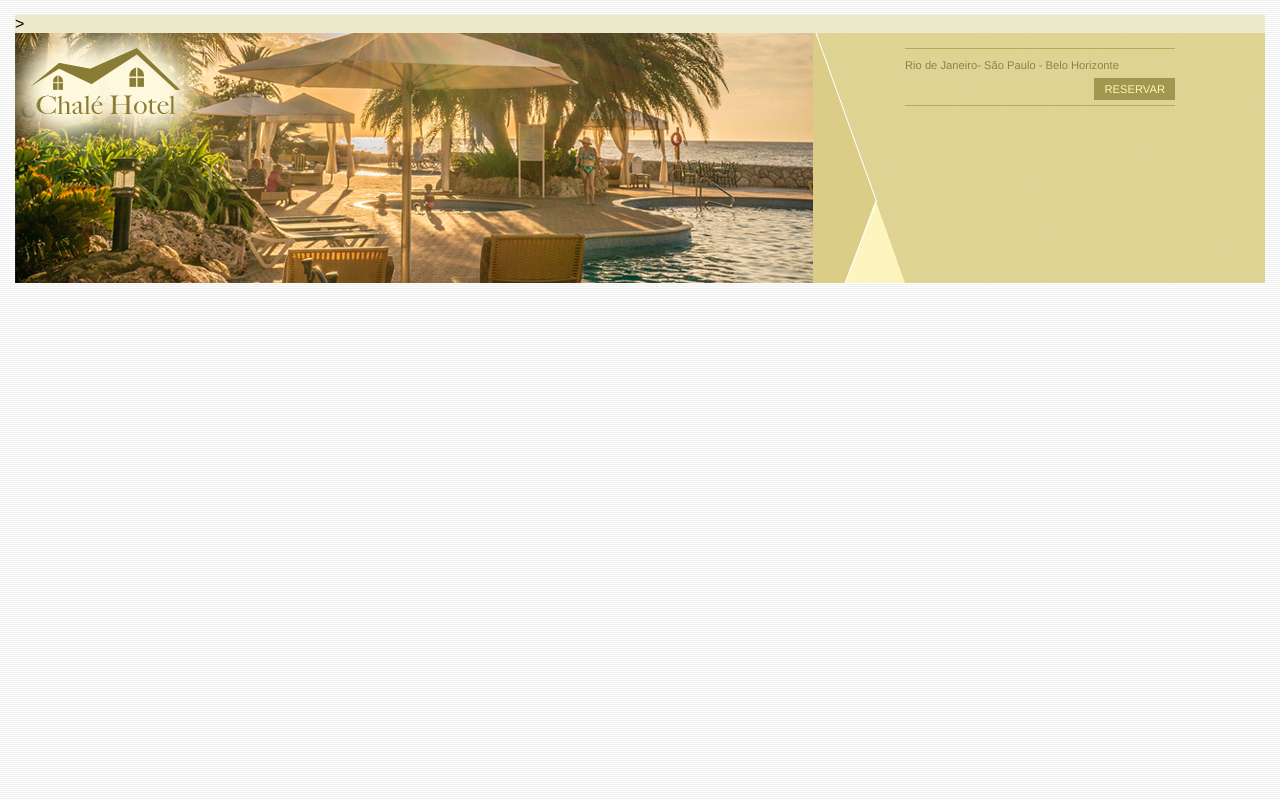
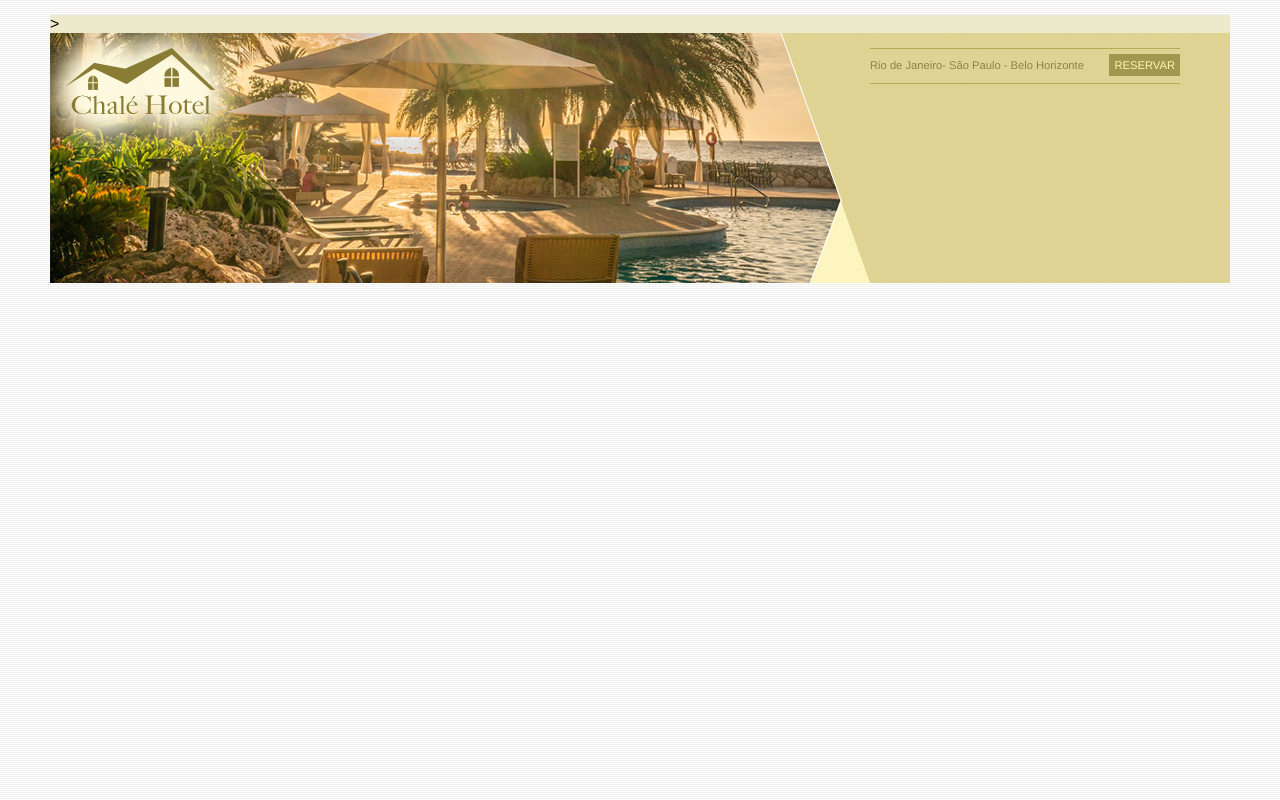
Before and after one commit to ShrrgnienT-T/CHALE-HOTEL, a plain HTML site: page INDEX.HTML in a window 1280 px wide. Drawn offline with Linux system fonts and the light colour scheme.

Commit message:
ajeitando barra lateral

```diff
--- a/css/estilo.css
+++ b/css/estilo.css
@@ -13,7 +13,7 @@ body{
     background: #ede9cc;
     margin: 0 auto;
     min-width: 740px;
-    max-width: 1920px;
+    max-width: 1180px;
 }
 
 
@@ -59,8 +59,9 @@ body{
 
 #conteudo-menu{
     margin-left:90px;
-    margin-right:90px;
+    margin-right:70px;
     padding-top: 15px;
+
 
 
 }
@@ -72,6 +73,8 @@ body{
     padding-bottom: 5px;
     font-size: 0.7em;
     color: #8b8448;
+    margin-right: -20px;
+
 }
 
 #menu-locais .locais {
@@ -82,9 +85,10 @@ a{
     text-decoration: none;
 }
 a.reserva{
+    float: right;
     text-transform: uppercase;
     background: #a29750;
     color: #fff5b0;
-    padding: 5px 10px;
-    float: right;
+    padding: 5px 5px;
+
 }
```
